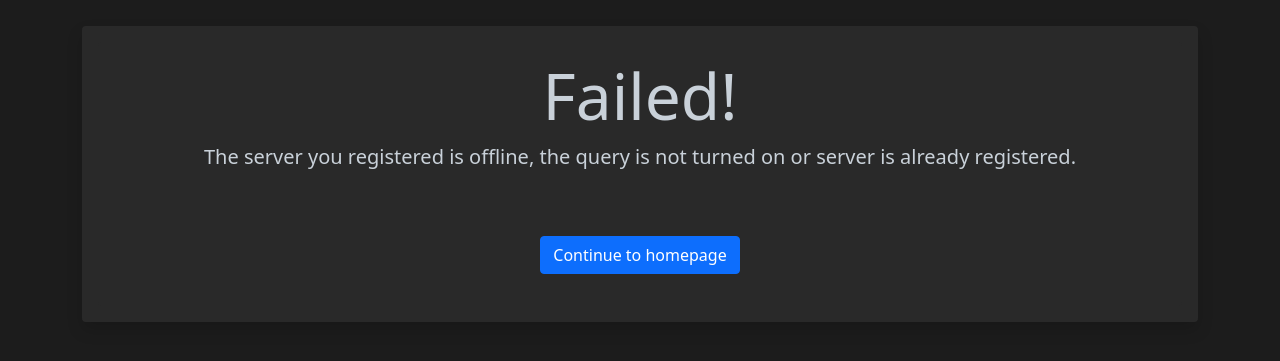
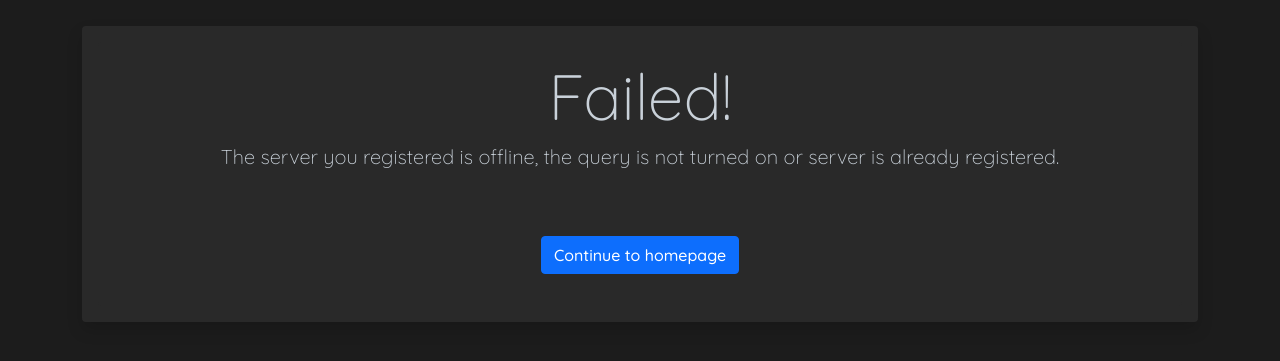
Before and after one commit to brokiem/MCServerList, a PHP site: page /failed.html in a window 1280 px wide. Shown: the top 361 px of the page. Run offline with PHP 8.4, Linux system fonts and the light colour scheme.

Commit message:
custom font

```diff
--- a/addserver.php
+++ b/addserver.php
@@ -6,7 +6,7 @@
     <meta charset="utf-8">
     <meta name="viewport" content="width=device-width, initial-scale=1">
 
-    <link rel="stylesheet" href="https://fonts.googleapis.com/css?family=Work Sans">
+    <link href="https://fonts.googleapis.com/css?family=Quicksand:300,500" rel="stylesheet">
 
     <link rel="stylesheet" href="src/css/styles.css">
     <link href="https://cdn.jsdelivr.net/npm/bootstrap@5.0.2/dist/css/bootstrap.min.css" rel="stylesheet"
--- a/failed.html
+++ b/failed.html
@@ -6,7 +6,7 @@
     <meta charset="utf-8">
     <meta content="width=device-width, initial-scale=1" name="viewport">
 
-    <link href="https://fonts.googleapis.com/css?family=Work Sans" rel="stylesheet">
+    <link href="https://fonts.googleapis.com/css?family=Quicksand:300,500" rel="stylesheet">
 
     <link href="src/css/animate.css" rel="stylesheet">
     <link href="src/css/styles.css" rel="stylesheet">
--- a/index.php
+++ b/index.php
@@ -6,15 +6,13 @@
     <meta charset="utf-8">
     <meta name="viewport" content="width=device-width, initial-scale=1">
 
-    <link rel="stylesheet" href="https://fonts.googleapis.com/css?family=Work Sans">
+    <link href="https://fonts.googleapis.com/css?family=Quicksand:300,500" rel="stylesheet">
 
     <link rel="icon" href="favicon.ico" type="image/x-icon">
 
     <link rel="stylesheet" href="src/css/styles.css">
     <link href="https://cdn.jsdelivr.net/npm/bootstrap@5.0.2/dist/css/bootstrap.min.css" rel="stylesheet"
           integrity="sha384-EVSTQN3/azprG1Anm3QDgpJLIm9Nao0Yz1ztcQTwFspd3yD65VohhpuuCOmLASjC" crossorigin="anonymous">
-
-    <script src="https://ajax.googleapis.com/ajax/libs/jquery/3.5.1/jquery.min.js"></script>
 </head>
 
 <body>
--- a/src/css/styles.css
+++ b/src/css/styles.css
@@ -1,6 +1,6 @@
 body {
     background-color: #1c1c1c !important;
-    font-family: 'Work Sans', sans-serif;
+    font-family: 'Quicksand', sans-serif !important;
     color: #c9d1d9 !important;
 }
 
--- a/success.html
+++ b/success.html
@@ -6,7 +6,7 @@
     <meta charset="utf-8">
     <meta content="width=device-width, initial-scale=1" name="viewport">
 
-    <link href="https://fonts.googleapis.com/css?family=Work Sans" rel="stylesheet">
+    <link href="https://fonts.googleapis.com/css?family=Quicksand:300,500" rel="stylesheet">
 
     <link href="src/css/animate.css" rel="stylesheet">
     <link href="src/css/styles.css" rel="stylesheet">
```
